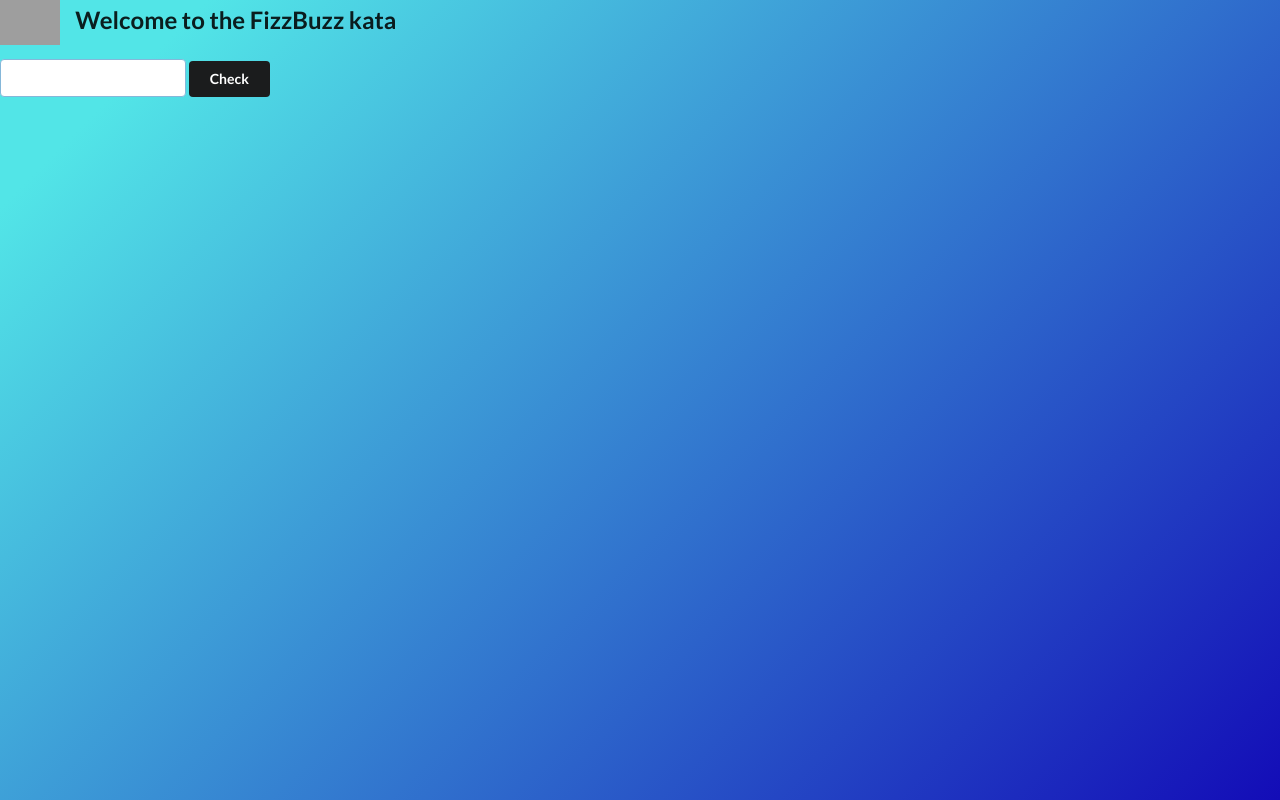
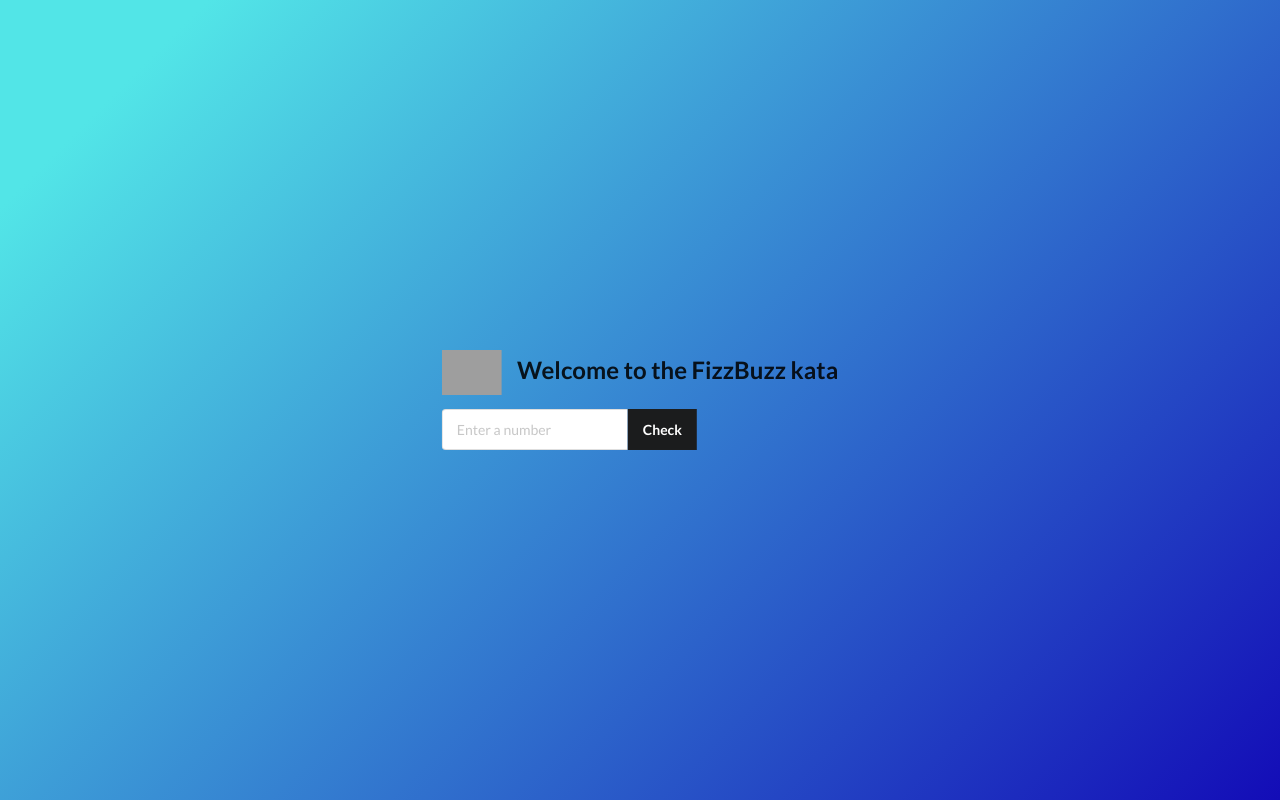
Before and after one commit to clalil/FizzBuzz_JS, a website: page src/index.html in a window 1280 px wide. Drawn offline with nearby package versions, Linux system fonts and the light colour scheme; grey boxes are pictures that could not be loaded.

Commit message:
Change styling of button, all tests pass.

```diff
--- a/src/css/style.css
+++ b/src/css/style.css
@@ -3,3 +3,10 @@
 body {
     background-image: linear-gradient( 135deg, #52E5E7 10%, #130CB7 100%);
 }
+
+#container {
+    position: absolute;
+    top: 50%;
+    left: 50%;
+    transform: translate(-50%, -50%);
+}
--- a/src/index.html
+++ b/src/index.html
@@ -16,10 +16,10 @@
                 Welcome to the FizzBuzz kata
             </div>
     </h2>
-    <div class="ui input focus">
-        <input type="text" id="value">
+    <div class="ui action input">
+        <input type="text" id="value" placeholder="Enter a number">
+        <input type="submit" value="Check" id="button" class="ui secondary button">
     </div>
-    <input type="submit" value="Check" id="button" class="ui secondary button">
     <div id="display_answer"></div>
 </div>
 
```
Also changed, not shown: README.md.
